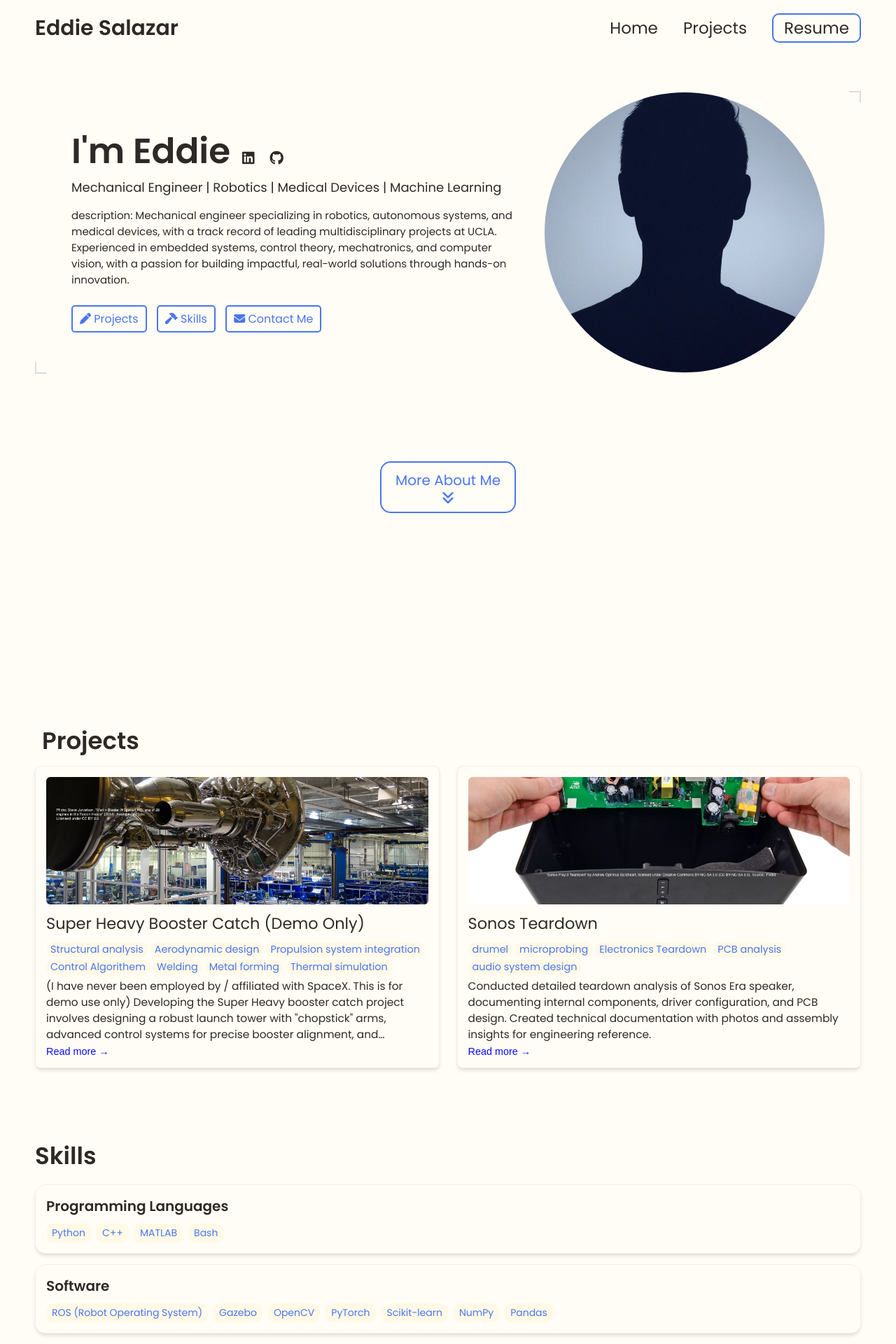
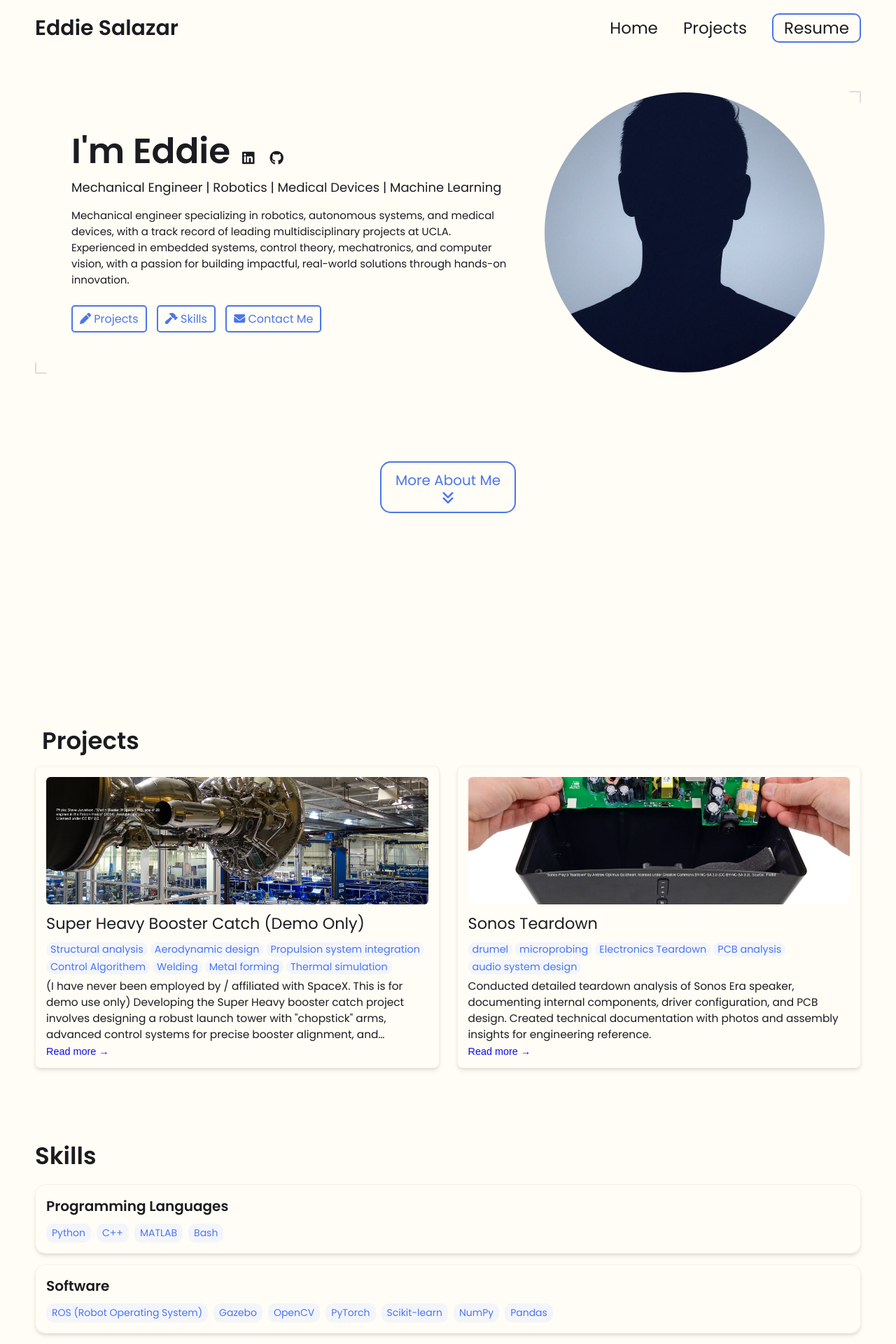
Before and after one commit to eddietokyo-tech/eddietokyo-tech.github.io, a Jekyll site: the page built from index.html, in a window 1280 px wide. Shown: the top 1920 px of the page at 70% size. Built offline with Jekyll 4.4.1, drawn with Linux system fonts in a browser that asks for light colours.

Commit message:
quick change

```diff
--- a/_config.yml
+++ b/_config.yml
@@ -15,7 +15,6 @@ title: Eduardo Salazar's Portfolio # This is what shows up in the tab of the bro
 name: Eddie Salazar
 headline: Mechanical Engineer | Robotics | Medical Devices | Machine Learning
 description: >- # dont remove this line. this will ignore all new lines until the next section
-  description:
   Mechanical engineer specializing in robotics, autonomous systems, and medical devices,
   with a track record of leading multidisciplinary projects at UCLA.
   Experienced in embedded systems, control theory, mechatronics, and computer vision,
@@ -85,12 +84,12 @@ formspree-key:   https://formspree.io/f/{8-digit key}
 
 # Active theme (Updatethis to switch themes). Make sure to keep the indentation the samne.
 colors: # this is the basic theme
-  text: "#2d2926"
+  text: "#1a1c20"
   border: "#ddd"
   link: "#4a76ee"
   highlight: "#0c0cf2"
   background: "#fffdf5"
-  light_background: "#fff9e6"
+  light_background: "#f3f5fb"
 
 # A few examples.
 basic theme:
```
